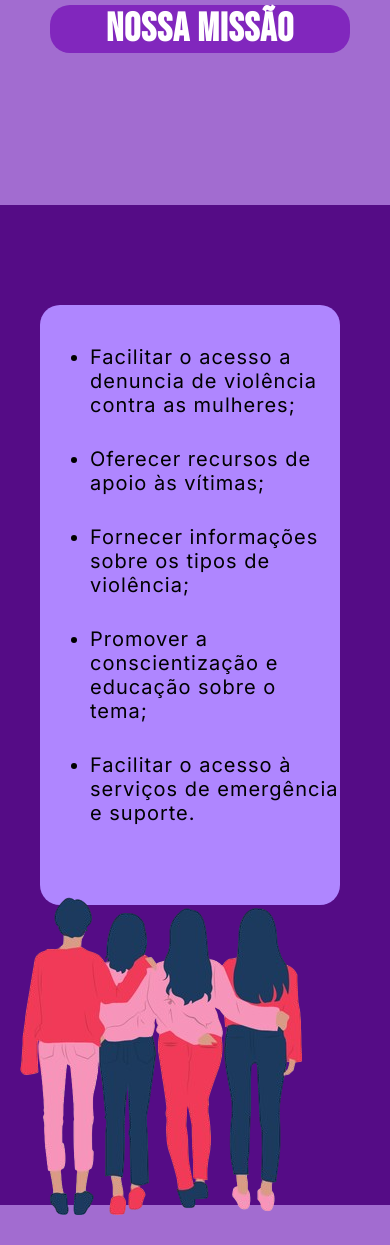
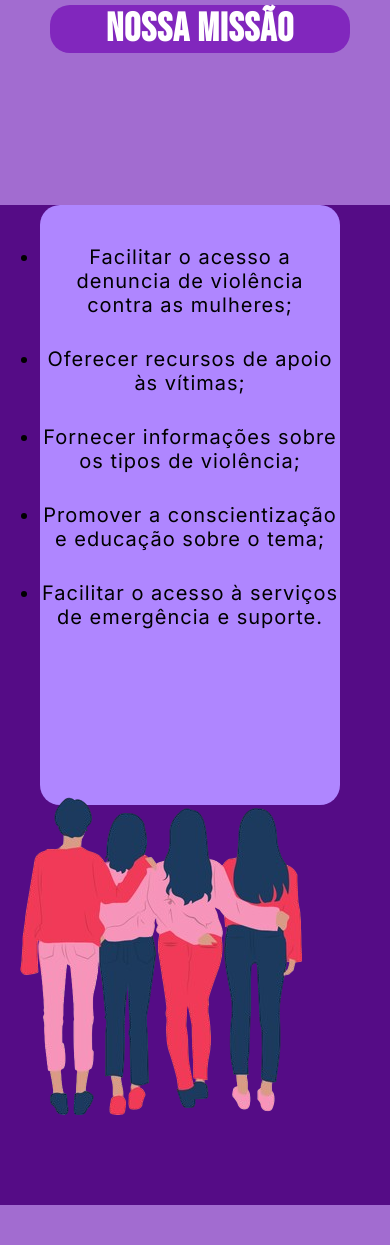
Before and after one commit to belzinn07/desenvolvimento, a PHP site: page /sobre.html in a window 390 px wide. Shown: the part 195-1440 px from the top of the page. Run offline with PHP 8.4, Linux system fonts and the light colour scheme; some libraries are stand-ins or nearby versions; some web fonts are replaced.

Commit message:
v1 21/03

```diff
--- a/css/rodape.css
+++ b/css/rodape.css
@@ -152,10 +152,8 @@
 
 @media screen and (max-width: 430px )  {
     footer{
+        align-items: center;
         width: 100%;
-        min-width: 320px;  /* Garante que a div não fique menor que 320px */
-        max-width: 1200px; /* Garante que a div não fique maior que 1200px */
-
     }
     #footer_content{
         grid-template-columns: repeat(1, 1fr);
--- a/css/sobre.css
+++ b/css/sobre.css
@@ -428,16 +428,34 @@
       }
 
       .box2 ul{
+        text-align: center;
+        margin: 0;
+        padding: 0;
         height: 600px;
         width: 300px;
         font-size: 20px;
         padding-top: 20px;
+
+        /*text-align: justify;
+        margin: 0;
+        padding: 0;
+        height: 600px;
+        width: 300px;
+        font-size: 20px;
+        padding-top: 20px;
+        padding-right: 5px;
+        padding-left: 5px;
+        list-style: decimal-leading-zero;
+        color: #e1e1e1;*/
+
 
       }
 
       .box2 ul li{
         margin-top: 20px;
       }
+
+
 
       .nav-bar{
         padding: 1.0rem 2rem;
```
